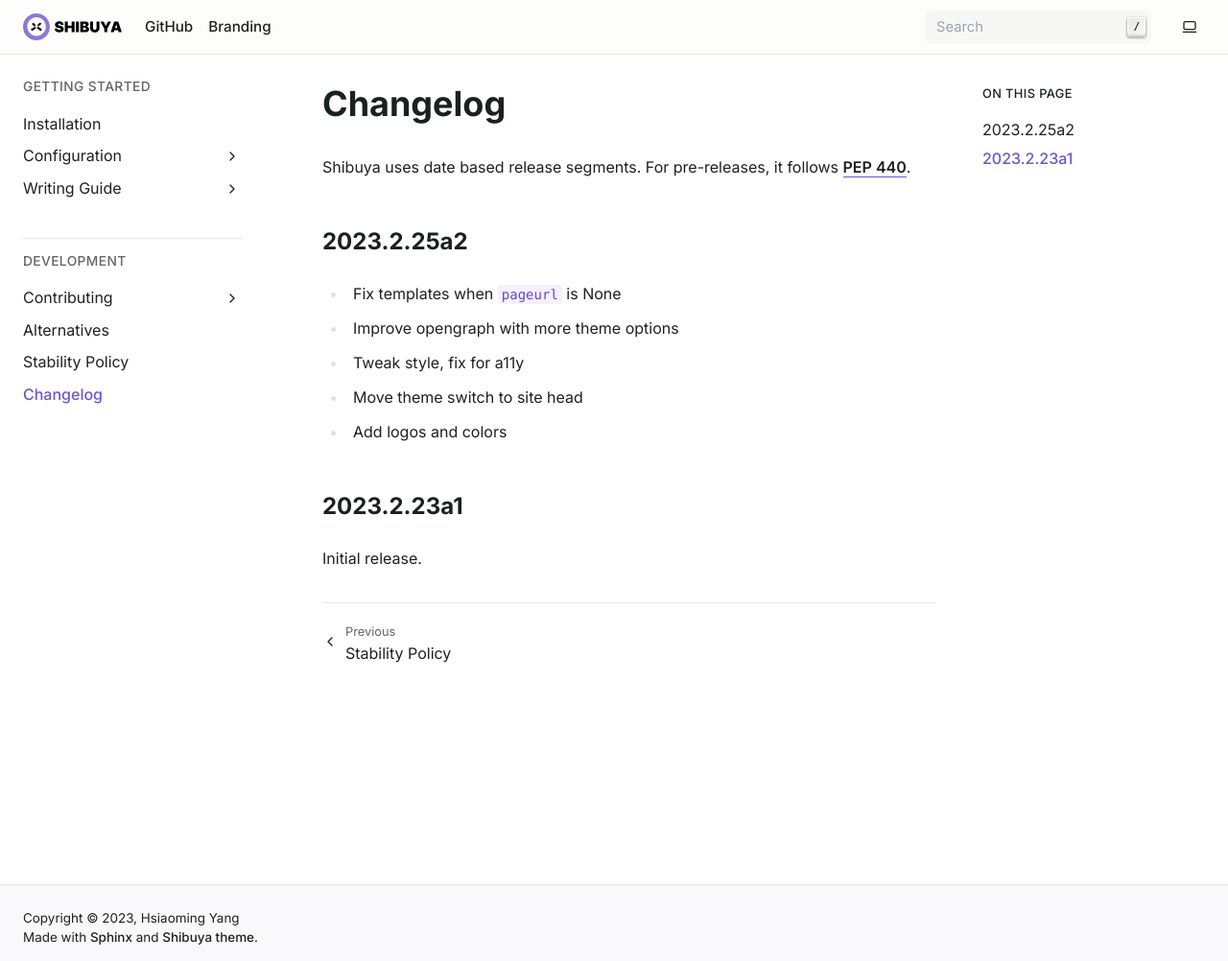
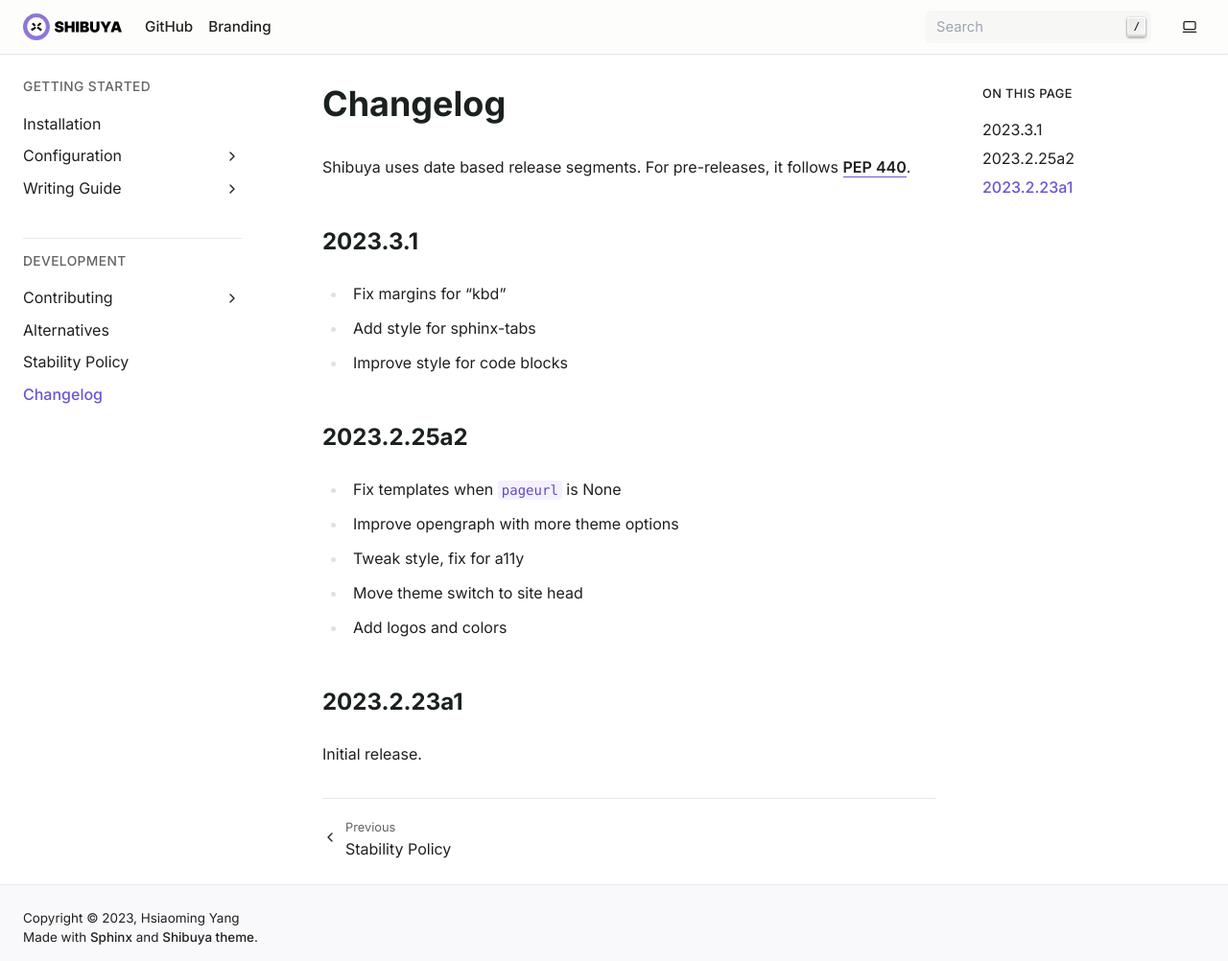
Before and after one commit to lepture/shibuya, a Sphinx documentation site: the page built from docs/changelog.rst, in a window 1280 px wide and 1002 px high. Shown: the whole window at 96% size. Built offline with Sphinx 7.4.7, drawn with Linux system fonts in a browser that asks for light colours.

Commit message:
chore: release 2023.3.1

```diff
--- a/docs/changelog.rst
+++ b/docs/changelog.rst
@@ -2,6 +2,13 @@
 =========
 
 Shibuya uses date based release segments. For pre-releases, it follows :pep:`440`.
+
+2023.3.1
+--------
+
+- Fix margins for "kbd"
+- Add style for sphinx-tabs
+- Improve style for code blocks
 
 
 2023.2.25a2
--- a/src/shibuya/__init__.py
+++ b/src/shibuya/__init__.py
@@ -15,7 +15,7 @@
     WrapLineFormatter,
 )
 
-__version__ = "2023.2.25a2"
+__version__ = "2023.3.1"
 
 shibuya_version = __version__
 
```
Also changed, not shown: README.md (+1 -1 lines).
